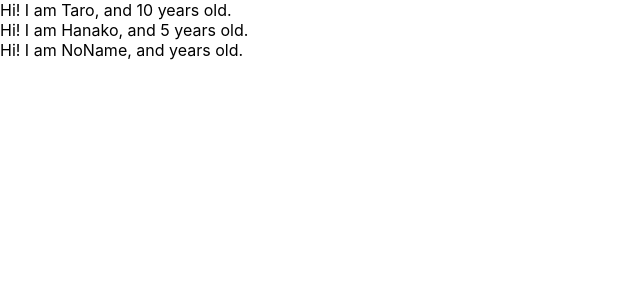
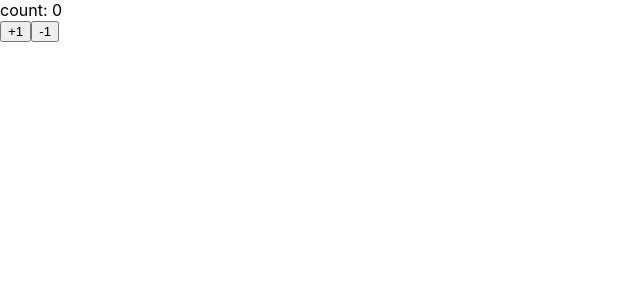
Before and after one commit to yuan-co-tokyo/udemy-react-redux-crud-applications, a React (Create React App) app: page / in a window 1280 px wide. Shown: the top 300 px of the page, without its empty margins (0-640 px from the left). Built offline with nearby package versions, Linux system fonts and the light colour scheme.

Commit message:
learn state

```diff
--- a/src/App.js
+++ b/src/App.js
@@ -1,29 +1,34 @@
-import React from 'react';
-import PropTypes from 'prop-types';
+import React, { Component } from 'react';
 
-const App = () => {
-  const profiles = [
-    {name: "Taro", age: 10},
-    {name: "Hanako", age: 5},
-    {name: "NoName"}
-  ]
-  return (
-    <div>
-      {profiles.map((profile, index)=> {
-        return <User name={profile.name} age={profile.age} key={index}/>
-      }
-      )}
-    </div>
-  )
-};
+const App = () => (<Counter></Counter>)
 
-const User = (props) => {
-  return <div>Hi! I am {props.name}, and {props.age} years old.</div>
-}
+class Counter extends Component {
+  constructor(props){
+    super(props)
+    this.state = {count: 0}
+  }
 
-User.propTypes = {
-  name: PropTypes.string,
-  age: PropTypes.number.isRequired
+  handlePlusButton = () => {
+    this.setState({
+      count: this.state.count + 1
+    })
+  }
+
+  handleMinusButton = () => {
+    this.setState({
+      count: this.state.count - 1
+    })
+  }
+
+  render() {
+    return (
+      <React.Fragment>
+        <div>count: {this.state.count}</div>
+        <button onClick={this.handlePlusButton}>+1</button>
+        <button onClick={this.handleMinusButton}>-1</button>
+      </React.Fragment>
+    )
+  }
 }
 
 export default App;
```
Also changed, not shown: 1 other file (tests, documents, lock files or other folders).
